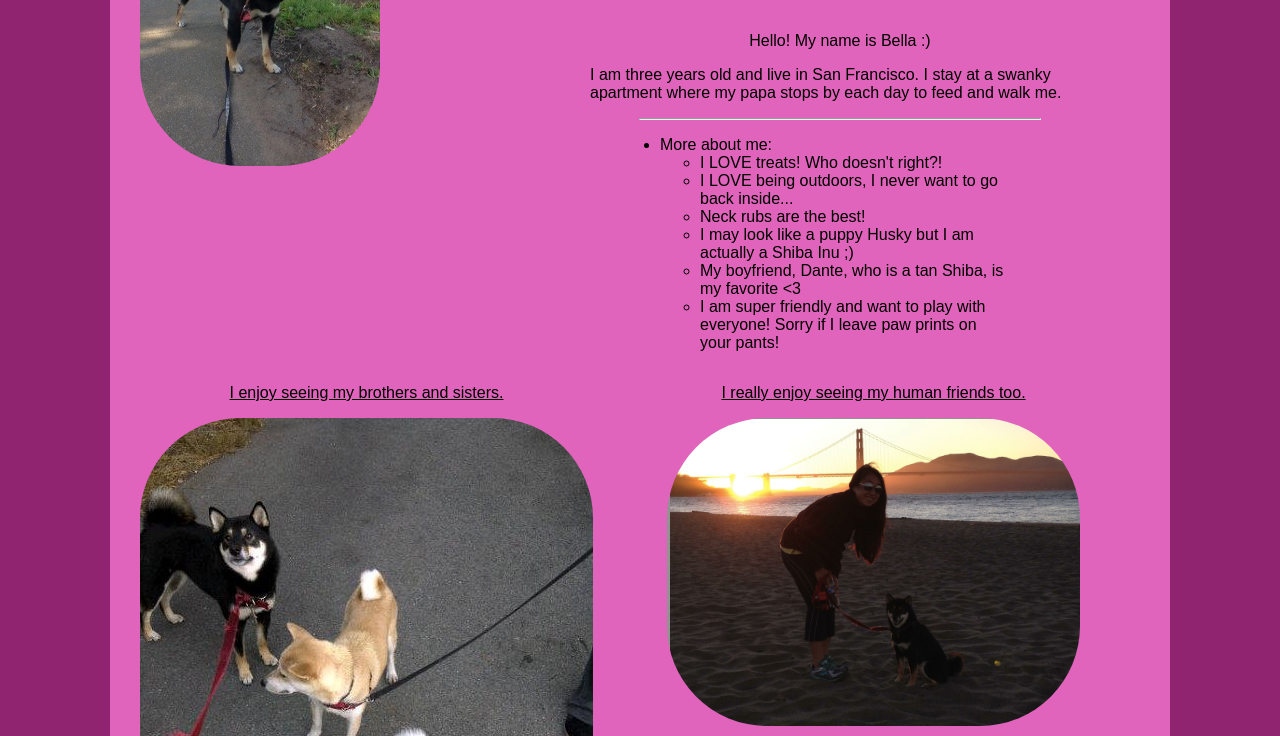
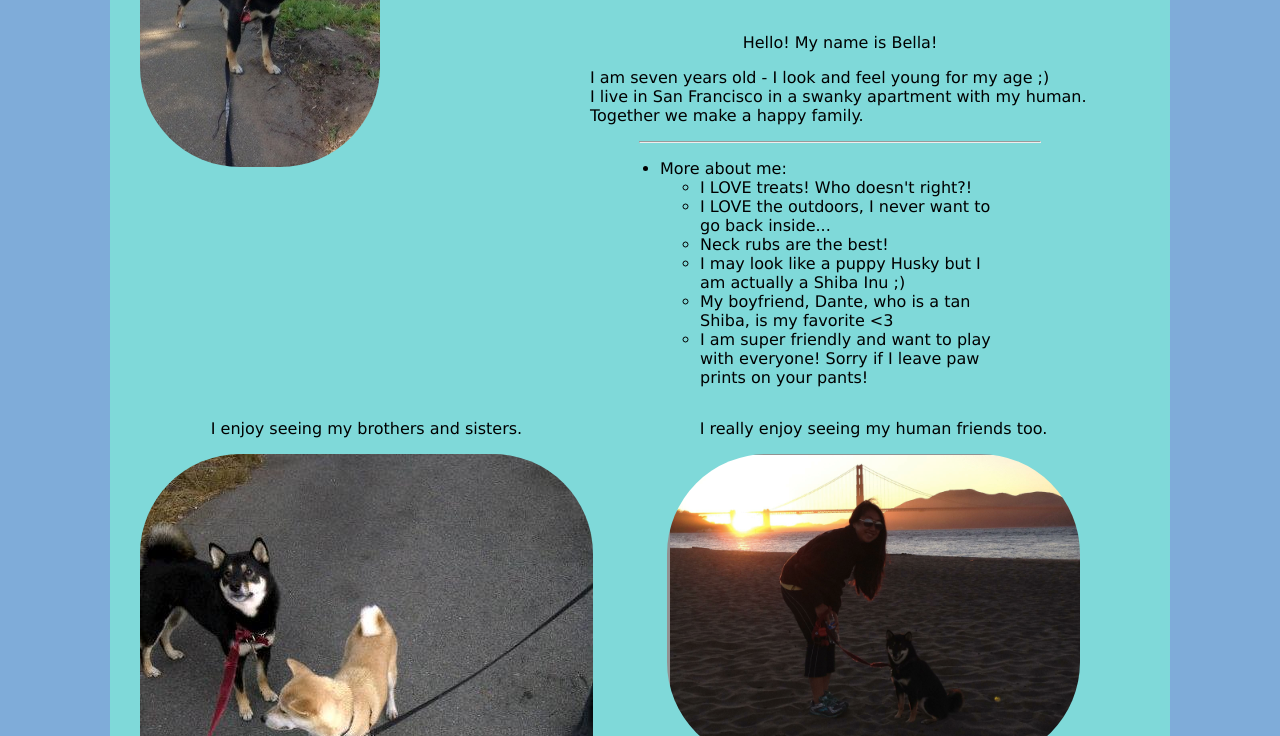
Before and after one commit to lanajen/30sites, a plain HTML site: page meetbella/index.html in a window 1280 px wide. Shown: the part 231-967 px from the top of the page. Drawn offline with Linux system fonts and the light colour scheme.

Commit message:
update Bella page

```diff
--- a/meetbella/index.html
+++ b/meetbella/index.html
@@ -11,14 +11,14 @@
 		</div>
 		<img class="intropic" src="bellastanding copy.jpg"/>
 		<div id="words">
-			<p class="intro">Hello! My name is Bella :) </p>
-			<p class="intro2">I am three years old and live in San Francisco. I stay at a swanky<br>apartment where my papa stops by each day to feed and walk me.</p>
+			<p class="intro">Hello! My name is Bella!</p>
+			<p class="intro2">I am seven years old - I look and feel young for my age ;)<br>I live in San Francisco in a swanky apartment with my human.<br>Together we make a happy family.</p>
 			<hr id="line">
 			<ul id="facts">
 	            <li>More about me:
 	                <ul class="list">
 	                    <li>I LOVE treats! Who doesn't right?!</li>
-	                    <li>I LOVE being outdoors, I never want to go back inside...</li>
+	                    <li>I LOVE the outdoors, I never want to go back inside...</li>
 	                    <li>Neck rubs are the best!</li>
 	                    <li>I may look like a puppy Husky but I am actually a Shiba Inu ;)</li>
 	                    <li>My boyfriend, Dante, who is a tan Shiba, is my favorite <3 </li>
@@ -47,7 +47,7 @@
 			<p class="closer">Thanks for reading! I hope to meet you in person someday :)</p>
 		</div>
 	<div id="footer">
-		<p><a href="http://www.tumblr.com/blog/lanathedev">my blog</a></p>
+		<p class="foot"><a href="http://www.tumblr.com/blog/lanathedev">author's blog</a></p>
 	</div>
 </body>
 </html>
--- a/meetbella/meetbella.css
+++ b/meetbella/meetbella.css
@@ -3,9 +3,10 @@ html	{
 	max-width: 1300 px;
 }
 body	{
-	background-color: #912470;
+	/*background-color: #912470; */
+	background-color:#7facd9;
 	margin: 40px 50px;
-	font-family: Arial, sans-serif;
+	font-family: Verdana, sans-serif;
 }
 .centered	{
 	width: 1000px;
@@ -13,7 +14,8 @@ body	{
 	padding: 30px;
 	margin-top: 3px;
 	margin-bottom: 30px;
-	background-color: #e064bb;
+	/*background-color: #e064bb;*/
+	background-color: #7fd9d9;
 	margin: auto;
 	border-radius: 30px;
 }
@@ -31,7 +33,7 @@ img.intropic	{
 	text-align: center;
 	padding-top: 0px;
 	padding-bottom: 25px;
-	color: #7D0057;
+	color: #772877;
 	font-size: 42px;
 }
 .intro {
@@ -74,7 +76,7 @@ img.intropic	{
 	margin-right: 152px;
 }
 .picwords {
-	text-decoration: underline;
+	/*text-decoration: underline;*/
 	text-align: center;
 }
 #video {
@@ -95,10 +97,15 @@ img.intropic	{
 	text-align: center;
 }
 .closer {
-	color: c10087;
+	color: black;
 }
+
 #footer p 	{
 	position: relative;
 	padding-top: 15px;
 	text-align: right;
+
 }
+.foot a {
+	color: #72c3c3;
+}
```
Also changed, not shown: 1 other file.
